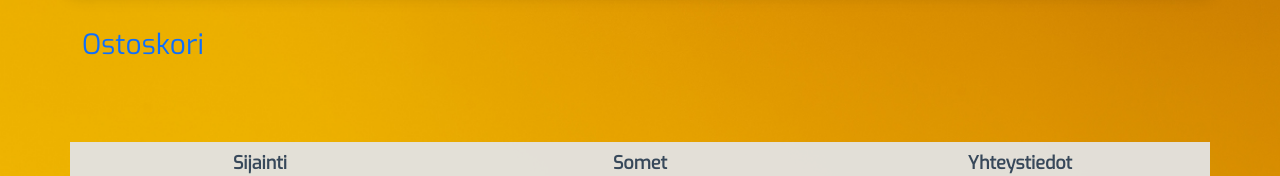
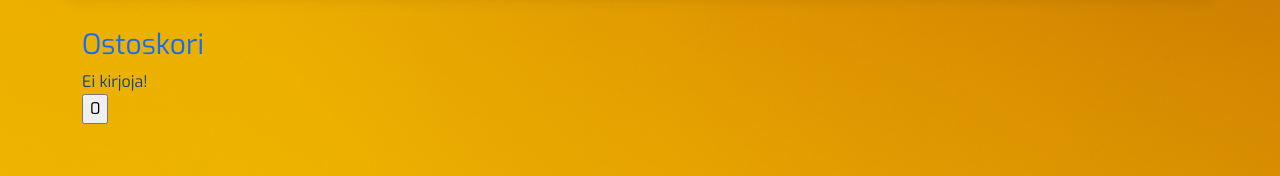
Before and after one commit to n0laja00/kirjakauppa, a React (Create React App) app: page /ShoppingCart in a window 1280 px wide. Shown: the part 245-421 px from the top of the page. Built offline with nearby package versions, Linux system fonts and the light colour scheme.

Commit message:
shopping cart

```diff
--- a/src/AllBooks.js
+++ b/src/AllBooks.js
@@ -1,5 +1,7 @@
 import { useState, useEffect, React } from 'react'
 import { Link } from 'react-router-dom';
+import AddToCart from './cartComponents/AddToCart';
+import CartContextProvider from './contexts/CartContext';
 
 
 export default function AllBooks({category}) {
@@ -53,6 +55,9 @@ export default function AllBooks({category}) {
                             <Link to={'/BookDetails/'+ book.kirjaNro} className="link text-center">
                                 <div class="my-3 btn addToCartBtn col-8" name={book.kirjaNimi}>Lue lisää</div>
                             </Link>
+                            <CartContextProvider>
+                                <AddToCart item={book}/>
+                            </CartContextProvider>
                         </div>
                     </div>
                 ))}
--- /dev/null
+++ b/src/cartComponents/AddToCart.js
@@ -0,0 +1,21 @@
+import React, {useContext,useState} from 'react';
+import { CartContext } from '../contexts/CartContext';
+
+const AddToCart = ({item}) => {
+    const {dispatch} = useContext(CartContext);
+    const [kirjaNro, setKirjaNumero] = useState(item.kirjaNro);
+    const handleSubmit = (e) => {
+        e.preventDefault();
+        dispatch({type: 'ADD_TO_CART', item: {
+            kirjaNro
+        }});
+    }
+
+    return (
+        <form onSubmit={handleSubmit}>
+            <input type="submit" value={item.kirjaNro} onClick={(e) => setKirjaNumero(e.target.value)}></input>
+        </form>
+     );
+}
+
+export default AddToCart
--- a/src/cartComponents/CartDetails.js
+++ b/src/cartComponents/CartDetails.js
@@ -1,8 +1,12 @@
-import React, { useContext } from 'react';
+import React, { useContext, useEffect } from 'react';
 import { CartContext } from '../contexts/CartContext';
 
 const CartDetails = ({item}) /*item annetaan alas proppina*/ => {
     const {dispatch} = useContext(CartContext);
+    useEffect(() => {
+        console.log(item +" terve Terve CartDetailsistä");
+    }, []);
+
 
     return (
         <li onClick={() => dispatch({type: 'REMOVE_FROM_CART', id: item.id})}>
--- a/src/cartComponents/CartList.js
+++ b/src/cartComponents/CartList.js
@@ -1,4 +1,4 @@
-import React, {useContext } from 'react';
+import React, {useContext, useEffect } from 'react';
 import { CartContext } from '../contexts/CartContext';
 import CartDetails from './CartDetails';
 
@@ -6,6 +6,10 @@ import CartDetails from './CartDetails';
 /*sfc*/
 const CartList = () => {
     const { cart } = useContext(CartContext);
+    useEffect(() => {
+        console.log(" terve CartLististä");
+    }, []);
+
     return cart.length ? (
         <div className = "cart-list">
             <ul>
--- a/src/contexts/CartContext.js
+++ b/src/contexts/CartContext.js
@@ -6,11 +6,11 @@ export const CartContext = createContext();
 
 const CartContextProvider = (props) => {
 
-    /*const [cart, dispatch] = useReducer(cartReducer,[],() => {
+    const [cart, dispatch] = useReducer(cartReducer,[],() => {
         const localData = localStorage.getItem('cart');
          return localData ? JSON.parse(localData): []
-    });*/
-    const [cart, dispatch] = useReducer(cartReducer,[{kirjaNro:1, id:uuid()}]);
+    });
+
 
     useEffect(() => {
         localStorage.setItem('cart', JSON.stringify(cart));
@@ -19,7 +19,7 @@ const CartContextProvider = (props) => {
 
     return (
         <CartContext.Provider value = {{cart, dispatch}}>
-            {props.childen}
+            {props.children}
         </CartContext.Provider>
      );
 }
```
